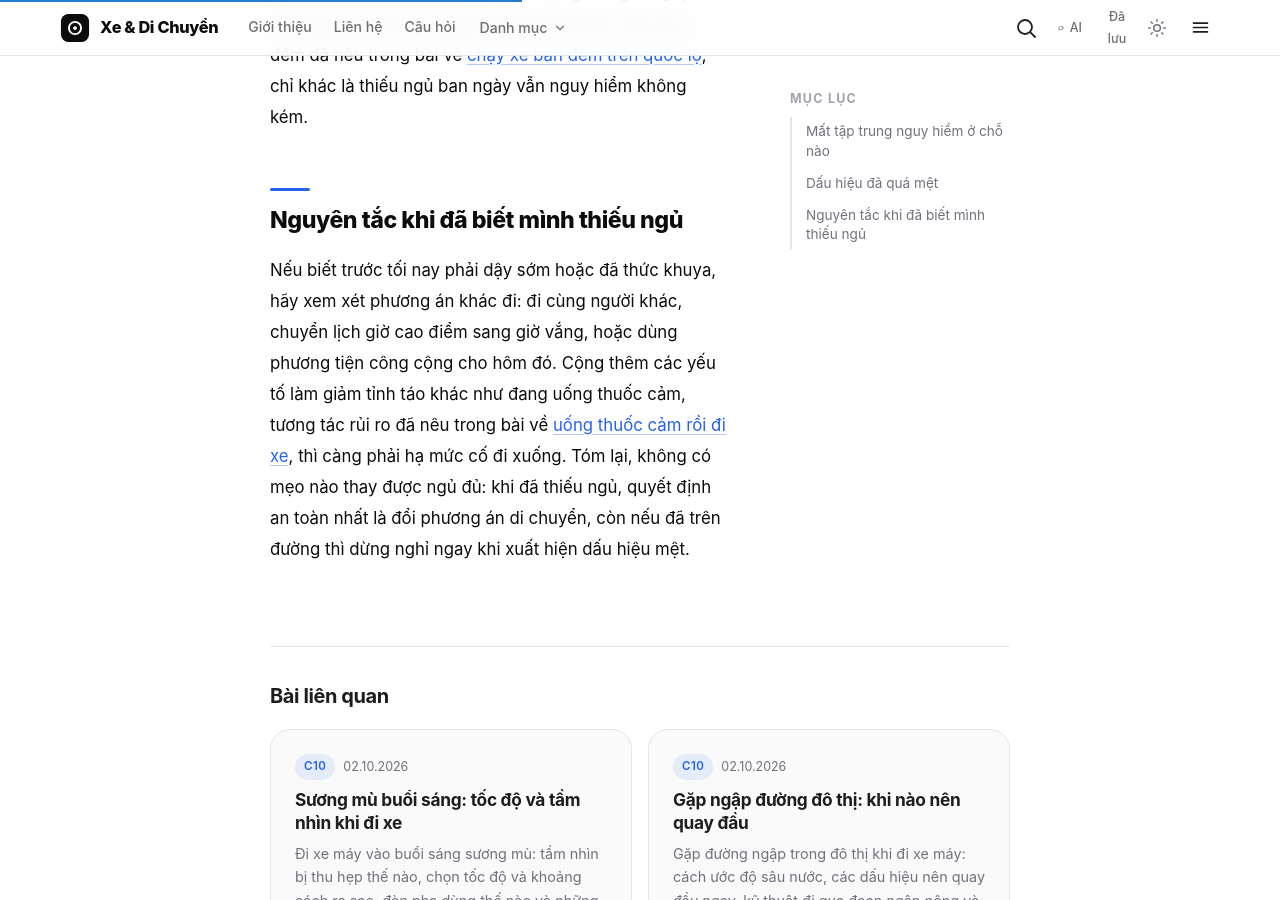
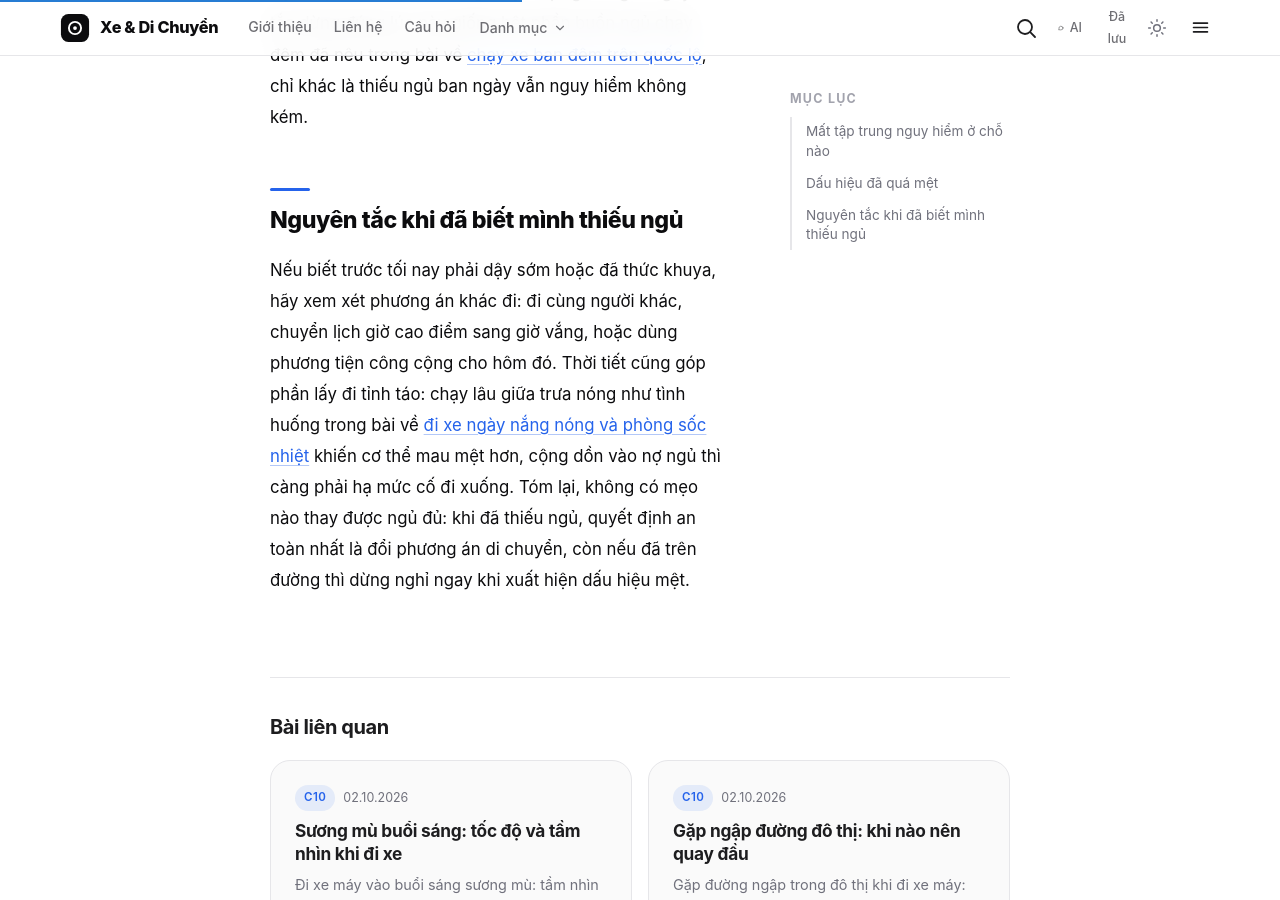
Before and after one commit to codeappweb/lab, a Jekyll site: the page built from _posts/2026-10-02-thieu-ngu-va-di-xe-mat-tap-trung-nguy-hiem-the-nao.md, in a window 1280 px wide and 900 px high, scrolled down 1434 px. Built offline with Jekyll 4.4.1, drawn with Linux system fonts in a browser that asks for light colours.

Commit message:
repair(C10-0011): thay internal link tới bài chưa publish bằng bài đã publish

```diff
--- a/_posts/2026-10-02-thieu-ngu-va-di-xe-mat-tap-trung-nguy-hiem-the-nao.md
+++ b/_posts/2026-10-02-thieu-ngu-va-di-xe-mat-tap-trung-nguy-hiem-the-nao.md
@@ -18,7 +18,7 @@ entities:
   - "mất tập trung"
 related_articles:
   - chay-xe-ban-dem-tren-quoc-lo-an-toan-va-tam-nhin
-  - uong-thuoc-cam-roi-di-xe-nhung-rui-ro-it-ai-de-y
+  - di-xe-ngay-nang-nong-phong-soc-nhiet-va-bao-quan-xe
   - di-xe-vao-gio-cao-diem-ha-noi-chon-tuyen-va-ne-diem-tac
 created_at: 2026-10-02
 updated_at: 2026-10-02
@@ -34,8 +34,9 @@ Thiếu ngủ làm ba thứ cùng lúc: phản xạ chậm đi, tầm chú ý th
 
 ## Dấu hiệu đã quá mệt
 
-Ngáp liên tục không thể kiềm, mắt cay và nhòe, không nhớ vừa chạy qua đoạn đường nào, nhầm đèn tín hiệu, và cảm giác đầu nặng lắc lư. Gặp một trong các dấu hiệu đó thì việc duy nhất đúng là dừng: vào quán nước, rửa mặt, và nếu được thì chợp mắt mười lăm phút. Mọi mẹo tạm thời như mở gió thẳng vào mặt hay nghe nhạc to chỉ đổi lấy vài phút tỉnh táo, không thay được giấc ngủ. Nguyên tắc dừng đúng lúc này giống hệt phần buồn ngủ chạy đêm đã nêu trong bài về [chạy xe ban đêm trên quốc lộ]({{ '/chay-xe-ban-dem-tren-quoc-lo-an-toan-va-tam-nhin/' | relative_url }}), chỉ khác là thiếu ngủ ban ngày vẫn nguy hiểm không kém.
+Ngáp liên tục không thể kiềm, mắt cay và nhòe, không nhớ vừa chạy qua đoạn đường nào, nhầm đèn tín hiệu, và cảm giác đầu nặng lắc
+ lư. Gặp một trong các dấu hiệu đó thì việc duy nhất đúng là dừng: vào quán nước, rửa mặt, và nếu được thì chợp mắt mười lăm phút. Mọi mẹo tạm thời như mở gió thẳng vào mặt hay nghe nhạc to chỉ đổi lấy vài phút tỉnh táo, không thay được giấc ngủ. Nguyên tắc dừng đúng lúc này giống hệt phần buồn ngủ chạy đêm đã nêu trong bài về [chạy xe ban đêm trên quốc lộ]({{ '/chay-xe-ban-dem-tren-quoc-lo-an-toan-va-tam-nhin/' | relative_url }}), chỉ khác là thiếu ngủ ban ngày vẫn nguy hiểm không kém.
 
 ## Nguyên tắc khi đã biết mình thiếu ngủ
 
-Nếu biết trước tối nay phải dậy sớm hoặc đã thức khuya, hãy xem xét phương án khác đi: đi cùng người khác, chuyển lịch giờ cao điểm sang giờ vắng, hoặc dùng phương tiện công cộng cho hôm đó. Cộng thêm các yếu tố làm giảm tỉnh táo khác như đang uống thuốc cảm, tương tác rủi ro đã nêu trong bài về [uống thuốc cảm rồi đi xe]({{ '/uong-thuoc-cam-roi-di-xe-nhung-rui-ro-it-ai-de-y/' | relative_url }}), thì càng phải hạ mức cố đi xuống. Tóm lại, không có mẹo nào thay được ngủ đủ: khi đã thiếu ngủ, quyết định an toàn nhất là đổi phương án di chuyển, còn nếu đã trên đường thì dừng nghỉ ngay khi xuất hiện dấu hiệu mệt.
+Nếu biết trước tối nay phải dậy sớm hoặc đã thức khuya, hãy xem xét phương án khác đi: đi cùng người khác, chuyển lịch giờ cao điểm sang giờ vắng, hoặc dùng phương tiện công cộng cho hôm đó. Thời tiết cũng góp phần lấy đi tỉnh táo: chạy lâu giữa trưa nóng như tình huống trong bài về [đi xe ngày nắng nóng và phòng sốc nhiệt]({{ '/di-xe-ngay-nang-nong-phong-soc-nhiet-va-bao-quan-xe/' | relative_url }}) khiến cơ thể mau mệt hơn, cộng dồn vào nợ ngủ thì càng phải hạ mức cố đi xuống. Tóm lại, không có mẹo nào thay được ngủ đủ: khi đã thiếu ngủ, quyết định an toàn nhất là đổi phương án di chuyển, còn nếu đã trên đường thì dừng nghỉ ngay khi xuất hiện dấu hiệu mệt.
```
